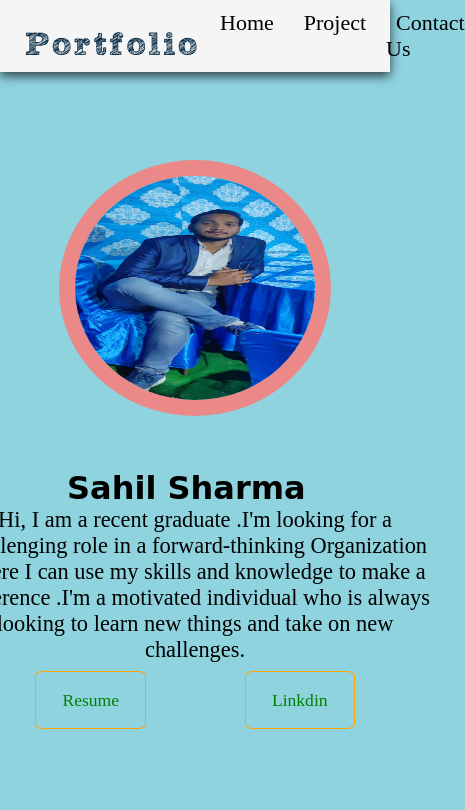
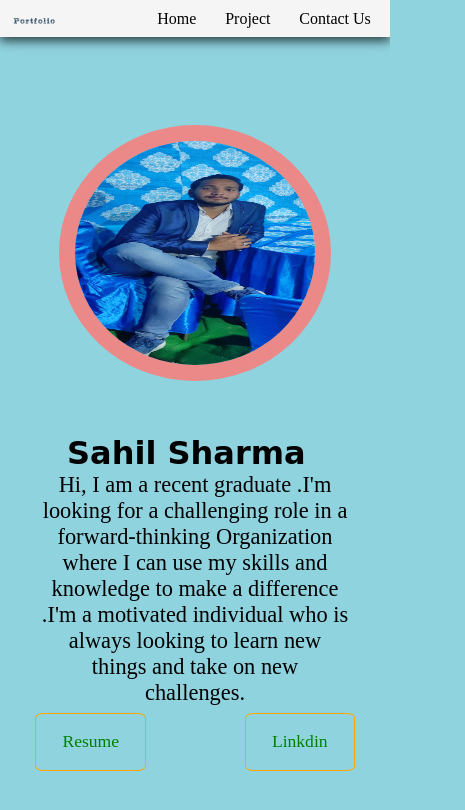
Before and after one commit to Sahil-4U/Portfolio-Website, a plain HTML site: page index.html in a window 390 px wide. Shown: the whole page, 465 px wide, since content can reach past the window. Drawn offline with Linux system fonts and the light colour scheme.

Commit message:
make home page responsive

```diff
--- a/Data/data.json
+++ b/Data/data.json
@@ -1,4 +1,11 @@
 [
+    {
+        "id": 1,
+        "heading": "MERN TODO App",
+        "text": "This is a mern project with all crud operations.This project have three sections first is sing up page second is login page and third is dashboard page.I have made this project in EJS so every component is rendered on server.",
+        "Live_link": "https://node-project-efkr.onrender.com/",
+        "github_link": "https://github.com/Sahil-4U/firstNodejsProject.git"
+    },
     {
         "id": 1,
         "heading": "Quiz App",
--- a/style.css
+++ b/style.css
@@ -23,29 +23,29 @@ nav {
   display: flex;
   align-items: center;
   justify-content: space-between;
-  padding: 10px;
+  padding: 0.6rem;
   background-color: #F5F5F5;
   box-shadow: 0px 4px 10px rgba(0, 0, 0, 0.7);
 }
 
 .ancher {
   display: flex;
-  gap: 10px;
+  gap: 0.6rem;
 }
 .ancher > li {
   list-style-type: none;
 }
 .ancher > li > a {
   text-decoration: none;
-  padding: 10px;
-  font-size: 22px;
+  padding: 0.6rem;
+  font-size: 1.4rem;
   color: black;
 }
 
 .ancher>li>a:hover{
     background-color:rgba(98, 205, 197, 0.591);
     border:1px solid rgba(98, 205, 197, 0.591);
-    font-size: 22px;
+    font-size: 1.4rem;
     border-radius: 5%;
     color: orangered;
 }
@@ -115,6 +115,14 @@ nav {
 }
 
 @media only screen and (max-width: 700px) {
+
+  nav>img{
+    width: 3em;
+  }
+  .ancher > li > a{
+    font-size: 1rem;
+  }
+
   .img>img{
     width:15rem;
     height:14rem;
@@ -123,7 +131,7 @@ nav {
     margin-top: 5rem;
 }
 .information{
-  width:100%;
+  width:80%;
   height: 40%;
   display: flex;
   flex-direction: column;
@@ -134,4 +142,7 @@ nav {
   font-size: 2rem;
   font-family: cursive;
 }
+.information>p{
+  width:auto;
 }
+}
```
